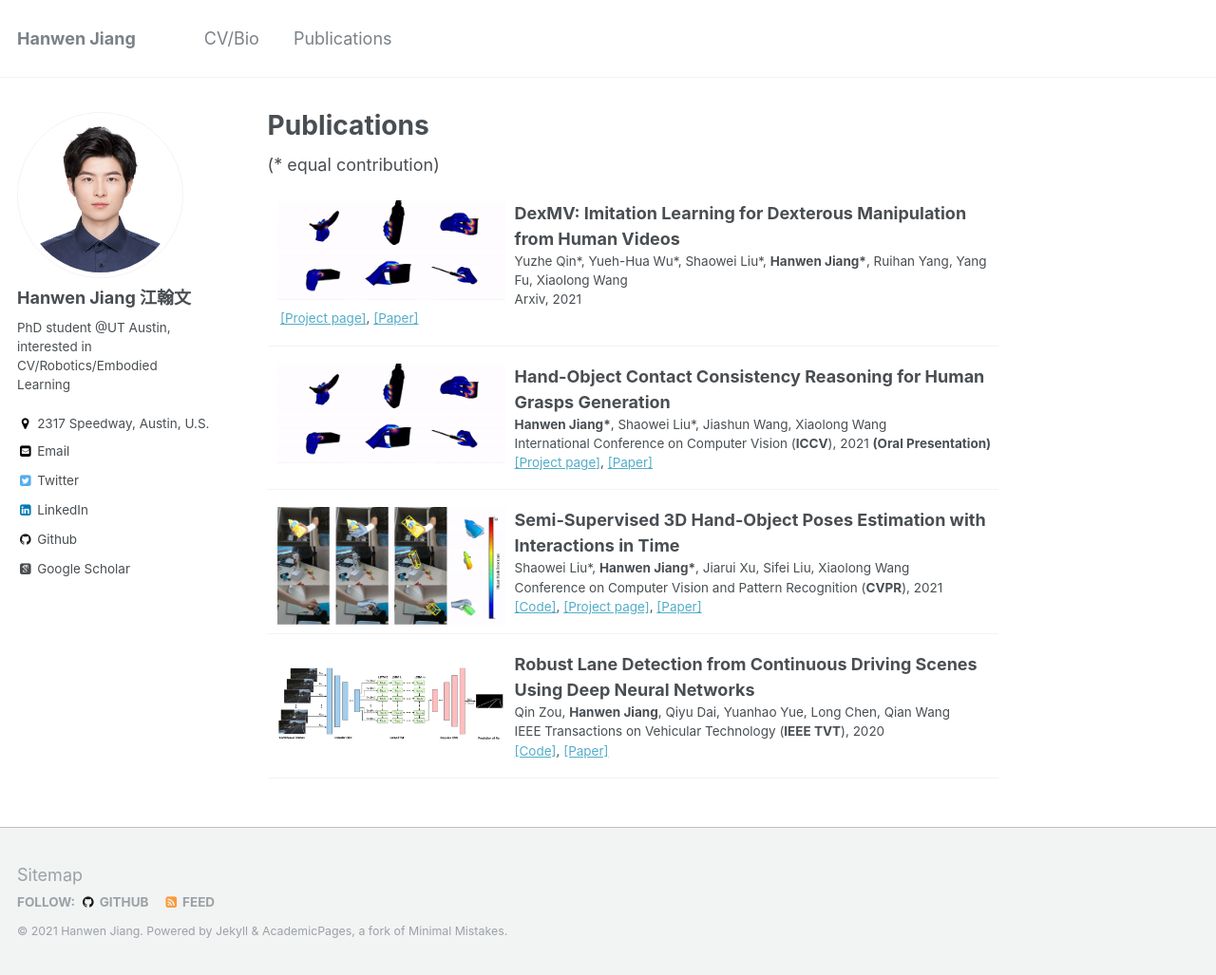
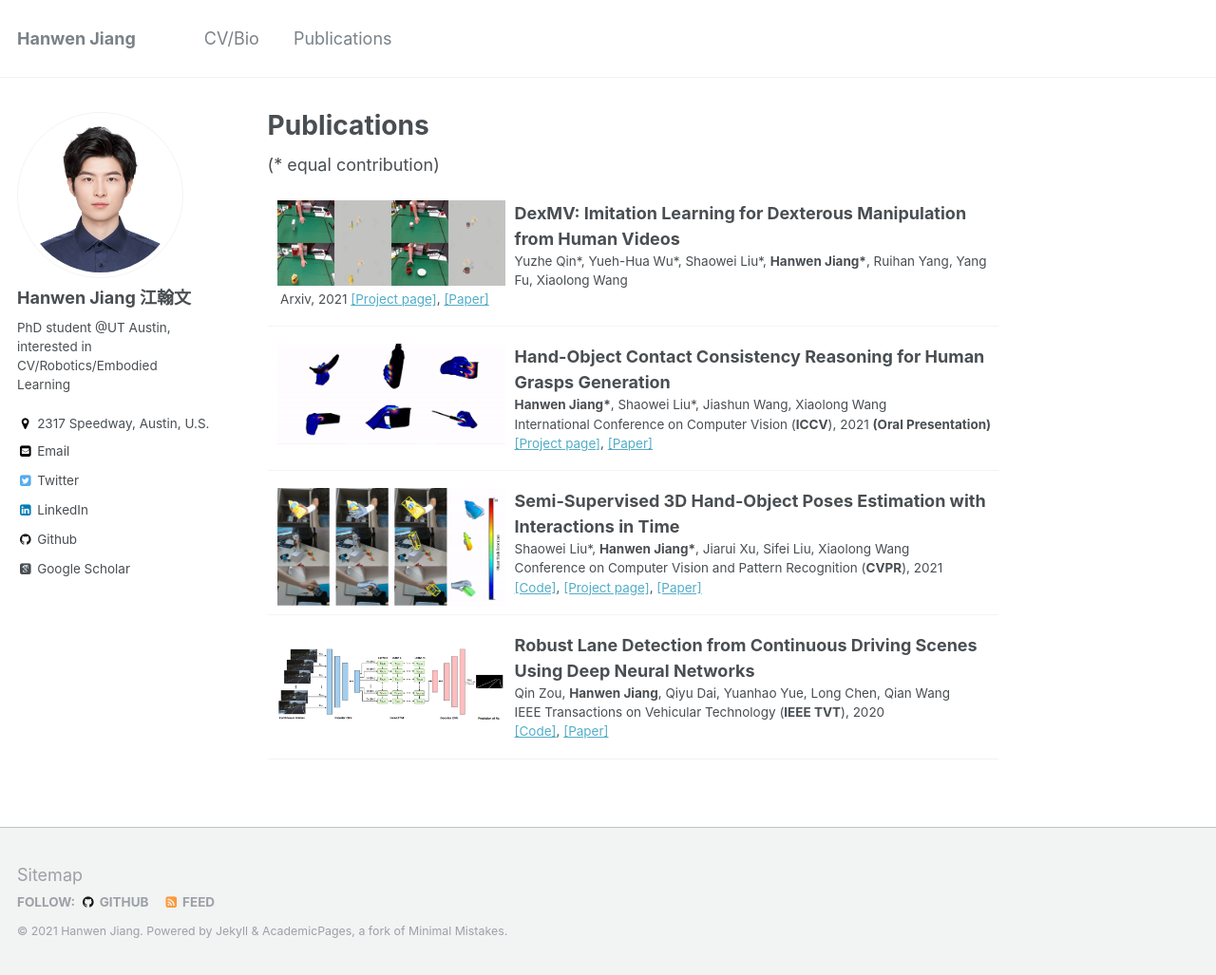
Before and after one commit to hwjiang1510/hwjiang1510.github.io, a Jekyll site: the page built from _pages/publications.md, in a window 1280 px wide and 1027 px high. Shown: the whole window at 95% size. Built offline with Jekyll 4.4.1, drawn with Linux system fonts in a browser that asks for light colours; some web fonts are replaced.

Commit message:
update publication

```diff
--- a/_pages/publications.md
+++ b/_pages/publications.md
@@ -5,7 +5,7 @@ permalink: /publications/
 author_profile: true
 ---
 (* equal contribution)
-<dl><dt><img align="left" width="240" height="200" hspace="10" src="../images/affordance2021.gif" /></dt><dt> DexMV: Imitation Learning for Dexterous Manipulation from Human Videos</dt><dd> Yuzhe Qin*, Yueh-Hua Wu*, Shaowei Liu*, <strong>Hanwen Jiang*</strong>, Ruihan Yang, Yang Fu, Xiaolong Wang</dd><dd>Arxiv, 2021 <span style="color:blue"></span></dd><dd> <a href="https://yzqin.github.io/dexmv/">[Project page]</a>, <a href="https://arxiv.org/pdf/2108.05877.pdf">[Paper]</a> </dd></dl><hr />
+<dl><dt><img align="left" width="240" height="200" hspace="10" src="../images/dexmv.gif" /></dt><dt> DexMV: Imitation Learning for Dexterous Manipulation from Human Videos</dt><dd> Yuzhe Qin*, Yueh-Hua Wu*, Shaowei Liu*, <strong>Hanwen Jiang*</strong>, Ruihan Yang, Yang Fu, Xiaolong Wang</dd><dd>Arxiv, 2021 <span style="color:blue"></span> <a href="https://yzqin.github.io/dexmv/">[Project page]</a>, <a href="https://arxiv.org/pdf/2108.05877.pdf">[Paper]</a> </dd></dl><hr />
 
 <dl><dt><img align="left" width="240" height="200" hspace="10" src="../images/affordance2021.gif" /></dt><dt> Hand-Object Contact Consistency Reasoning for Human Grasps Generation</dt><dd><strong>Hanwen Jiang*</strong>, Shaowei Liu*, Jiashun Wang, Xiaolong Wang</dd><dd>International Conference on Computer Vision (<strong>ICCV</strong>), 2021 <strong>(Oral Presentation)</strong> <span style="color:blue"></span></dd><dd> <a href="https://hwjiang1510.github.io/GraspTTA/">[Project page]</a>, <a href="https://arxiv.org/pdf/2104.03304.pdf">[Paper]</a> </dd></dl><hr />
 
```
